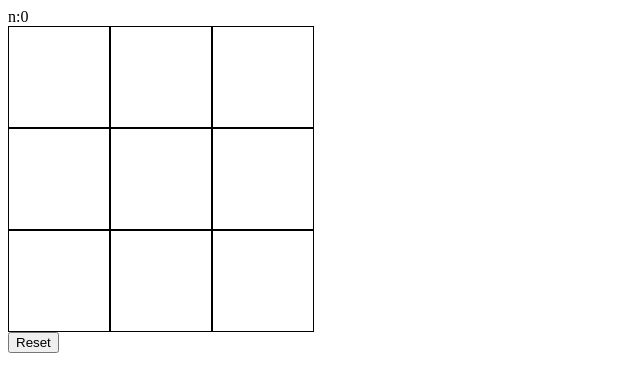
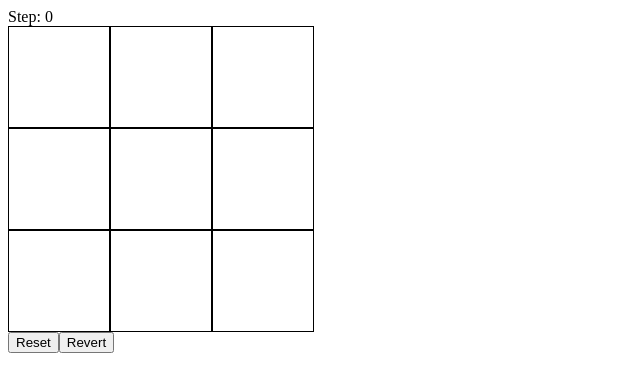
Before and after one commit to Zan1223/learning-js-general, a React (Create React App) app in the folder react/portfolio/my-app/: page / in a window 1280 px wide. Shown: the top 392 px of the page, without its empty margins (0-640 px from the left). Built offline with nearby package versions, Linux system fonts and the light colour scheme.

Commit message:
REACT - added revert button

```diff
--- a/react/portfolio/my-app/src/components/ChessBoard/ChessBoard.js
+++ b/react/portfolio/my-app/src/components/ChessBoard/ChessBoard.js
@@ -15,12 +15,6 @@ const BUTTON = (props) => {
     )
 }
 
-const TEST1 = () =>{
-    return (
-        <div>test123</div>
-    )
-}
-
 const CHESSBOARD = () => {
     const [cells, setCells] = useState([
         [null, null, null],
@@ -28,6 +22,7 @@ const CHESSBOARD = () => {
         [null, null, null]
     ]);
     const [n, setN] = useState(0);
+    const [history, setHistory] = useState([cells])
     const [winner, setWinner] = useState('Winner');
     const [gameOver, setGameOver] = useState(false);
     const onClickButton = (row, col) => {
@@ -35,6 +30,7 @@ const CHESSBOARD = () => {
         if (copy[row][col] === null) {
             copy[row][col] = n % 2 === 0 ? 'x' : 'o';
             setN(n + 1);
+            setHistory([...history, copy]);
             setCells(copy);
             tell(copy);
         }
@@ -44,7 +40,18 @@ const CHESSBOARD = () => {
         // reset the source data;
         let copy = cells.map(items => items.map(item => item = null));
         setCells(copy);
-        setN(0)
+        setN(0);
+        setHistory([copy]);
+    }
+    const revert = () => {
+        history.pop();
+        if (history.length < 1) {
+            setHistory([cells]);
+            return false;
+        }
+        const revertStep = history[history.length - 1];
+        setCells(revertStep);
+        setN(n - 1);
     }
     const tell = (cells) => {
 
@@ -75,17 +82,18 @@ const CHESSBOARD = () => {
     }
     return (
         <div>
-            <div>n:{n}</div>
+            <div>Step: {n}</div>
             <div className='chessBoard'>
                 {cells.map((items, row) => <div className='row'>
                     {items.map((item, col) => <CELL text={item} onClick={() => onClickButton(row, col)} />)}
                 </div>)}
             </div>
             {gameOver && <div className="gameOverOverlay"><div className='gameOverText'>Game Over</div>
-                <p className='winner'>{winner} wins the game!</p>
+                <p className='winner'>{winner.toUpperCase()} wins the game!</p>
                 <BUTTON label='Play again' onClick={() => reset()} />
             </div>}
             <BUTTON label='Reset' onClick={() => reset()} />
+            <BUTTON label='Revert' onClick={() => revert()} />
         </div>
     )
 }
```
